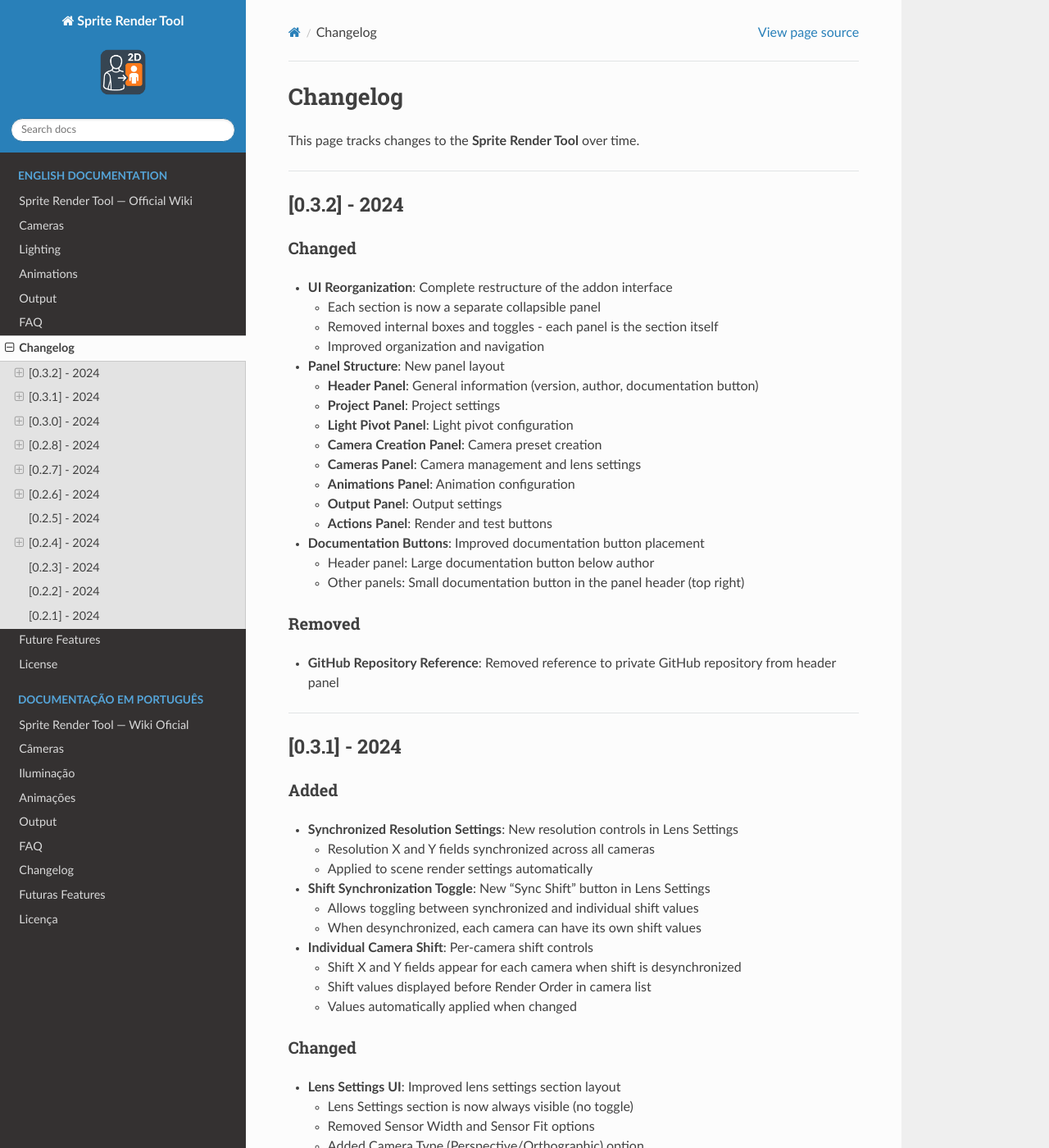
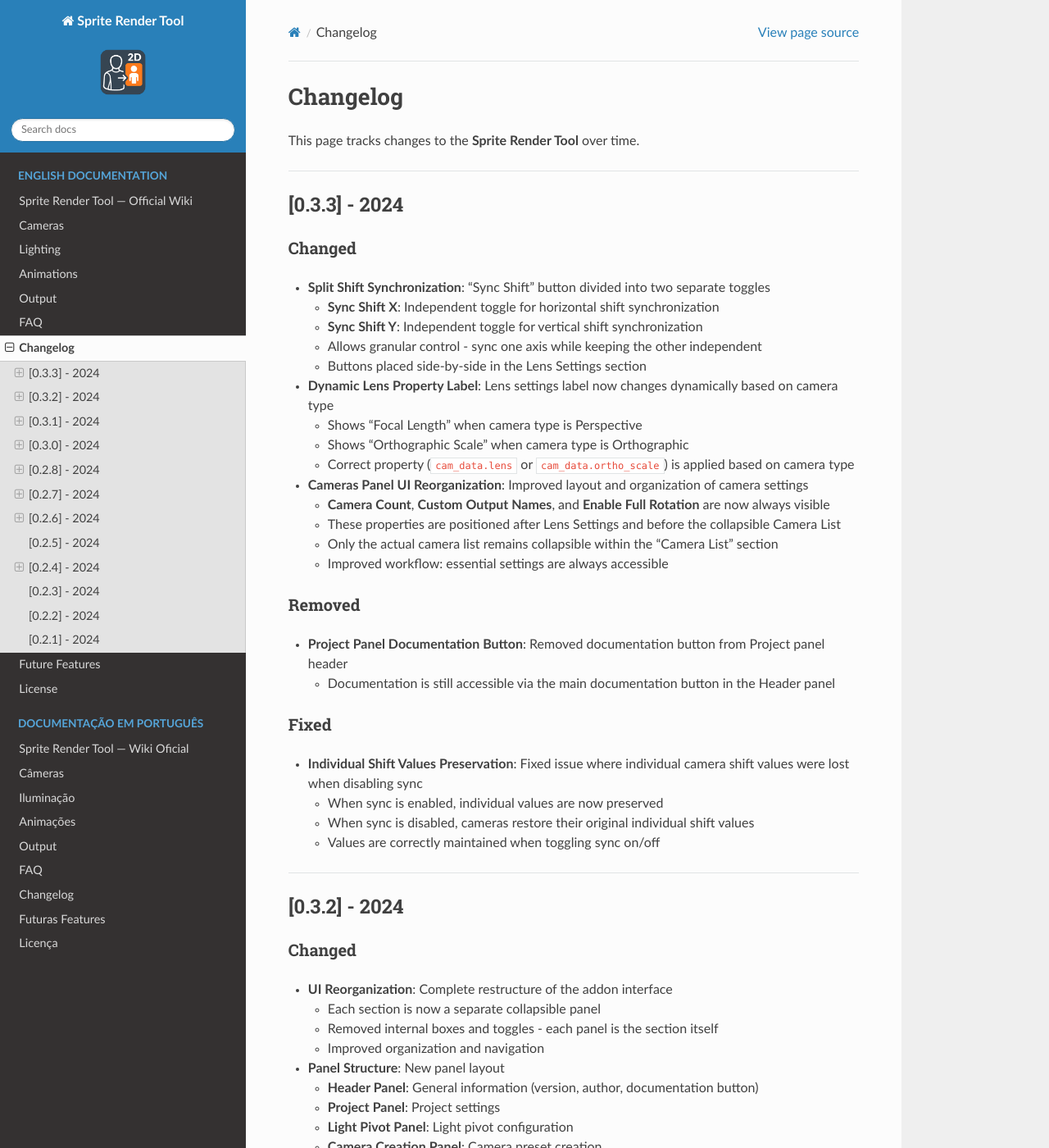
Before and after one commit to Lochzin/Sprite-Render-Tool-Wiki, a Sphinx documentation site: the page built from docs/en/Changelog.md, in a window 1280 px wide and 1400 px high. Shown: the whole window at 82% size. Built offline with Sphinx 7.4.7 and the Read the Docs theme 3.1.0, drawn with Linux system fonts in a browser that asks for light colours; pages that are not in the unit, such as notebooks, are missing from menus.

Commit message:
Changelog Update

```diff
--- a/docs/en/Changelog.md
+++ b/docs/en/Changelog.md
@@ -1,6 +1,36 @@
 # Changelog
 
 This page tracks changes to the **Sprite Render Tool** over time.
+
+---
+
+## [0.3.3] - 2024
+
+### Changed
+- **Split Shift Synchronization**: "Sync Shift" button divided into two separate toggles
+  - **Sync Shift X**: Independent toggle for horizontal shift synchronization
+  - **Sync Shift Y**: Independent toggle for vertical shift synchronization
+  - Allows granular control - sync one axis while keeping the other independent
+  - Buttons placed side-by-side in the Lens Settings section
+- **Dynamic Lens Property Label**: Lens settings label now changes dynamically based on camera type
+  - Shows "Focal Length" when camera type is Perspective
+  - Shows "Orthographic Scale" when camera type is Orthographic
+  - Correct property (`cam_data.lens` or `cam_data.ortho_scale`) is applied based on camera type
+- **Cameras Panel UI Reorganization**: Improved layout and organization of camera settings
+  - **Camera Count**, **Custom Output Names**, and **Enable Full Rotation** are now always visible
+  - These properties are positioned after Lens Settings and before the collapsible Camera List
+  - Only the actual camera list remains collapsible within the "Camera List" section
+  - Improved workflow: essential settings are always accessible
+
+### Removed
+- **Project Panel Documentation Button**: Removed documentation button from Project panel header
+  - Documentation is still accessible via the main documentation button in the Header panel
+
+### Fixed
+- **Individual Shift Values Preservation**: Fixed issue where individual camera shift values were lost when disabling sync
+  - When sync is enabled, individual values are now preserved
+  - When sync is disabled, cameras restore their original individual shift values
+  - Values are correctly maintained when toggling sync on/off
 
 ---
 
```
Also changed, not shown: docs/pt/Changelog.md (+30 -0 lines).
